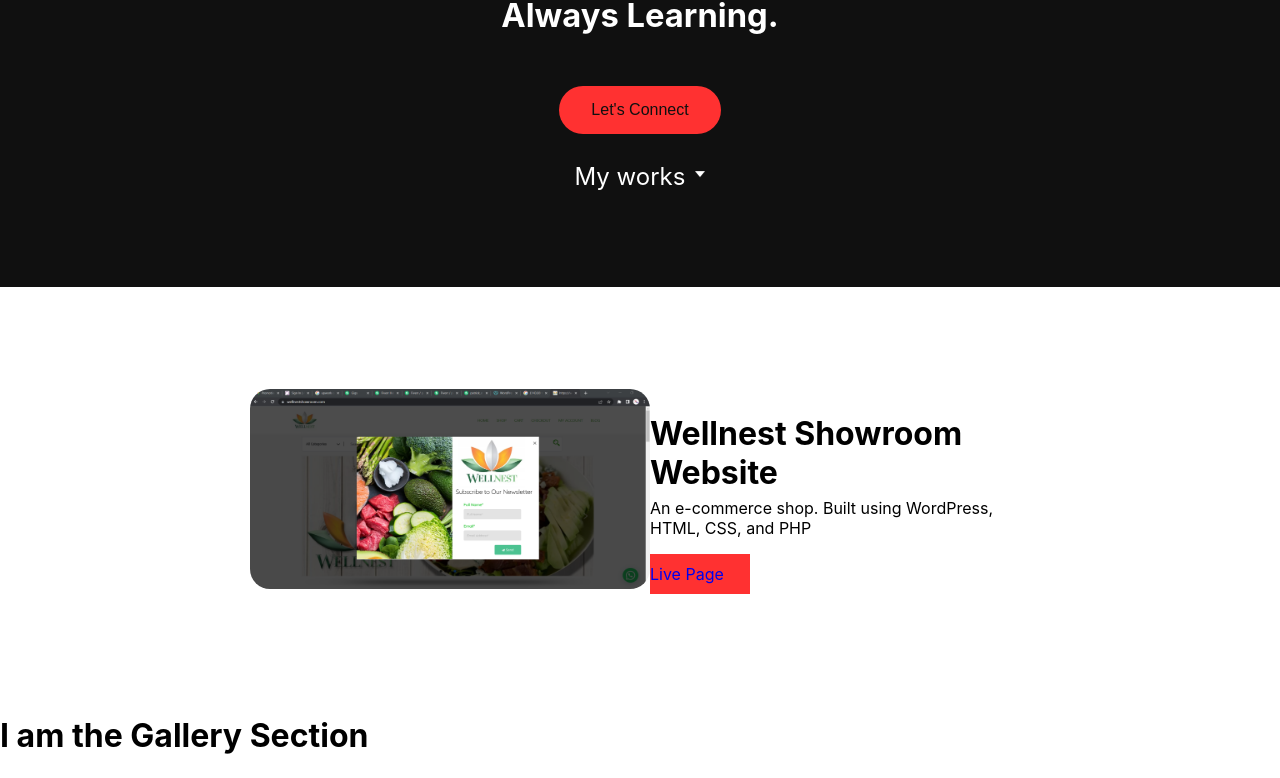
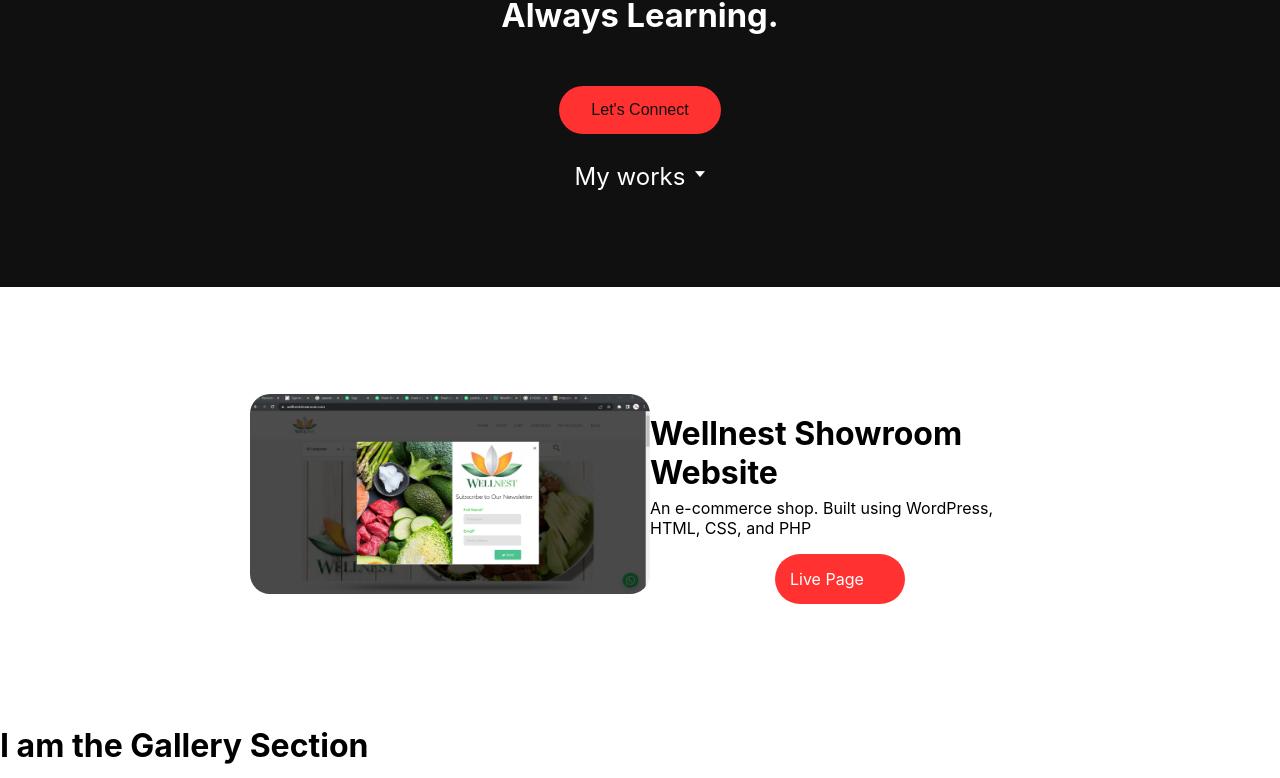
Before and after one commit to patrick-nsolo/FEDportfolio, a React (Create React App) app: page / in a window 1280 px wide. Shown: the part 425-1203 px from the top of the page. Built offline with nearby package versions, Linux system fonts and the light colour scheme.

Commit message:
update projects

```diff
--- a/src/components/MyProjects/Projects.css
+++ b/src/components/MyProjects/Projects.css
@@ -11,6 +11,11 @@
     height:200px;
     border-radius: 20px;
 }
+.project-details{
+    display: flex;
+    flex-direction: column;
+    align-items: center;
+}
 .project-details h2{
     font-size: 2rem;
 }
@@ -19,6 +24,8 @@
 }
 .project-details a{
     background-color: #FF3131;
-    width:100px;
-    height: 40px;
+    padding: 15px;
+    width: 100px;
+    color: #fff;
+    border-radius: 25px;
 }
--- a/src/components/MyProjects/Projects.js
+++ b/src/components/MyProjects/Projects.js
@@ -11,11 +11,11 @@
           <div className='project-details'>
             <h2>Wellnest Showroom Website</h2>
             <p className='desription'>An e-commerce shop. Built using WordPress, HTML, CSS, and PHP</p>
-            <a href='https://wellnestshowroom.com/'>Live Page</a>
+            <a href='https://wellnestshowroom.com/' target='_blank' rel="noreferrer">Live Page</a>
           </div>
         </div>
     </div>
   )
 }
 
-export default Projects
+export default Projects;
```
